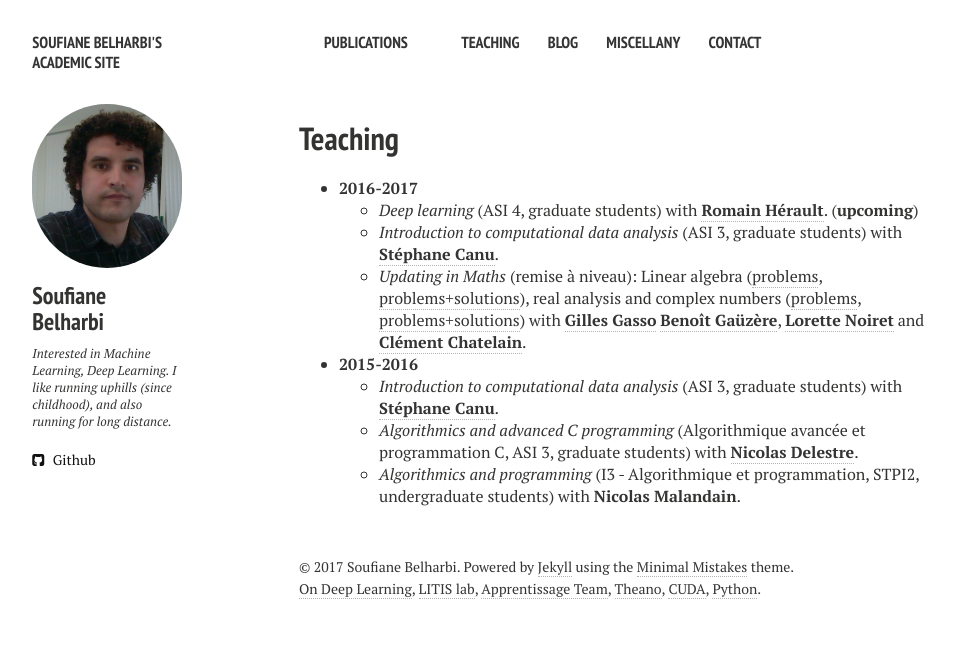
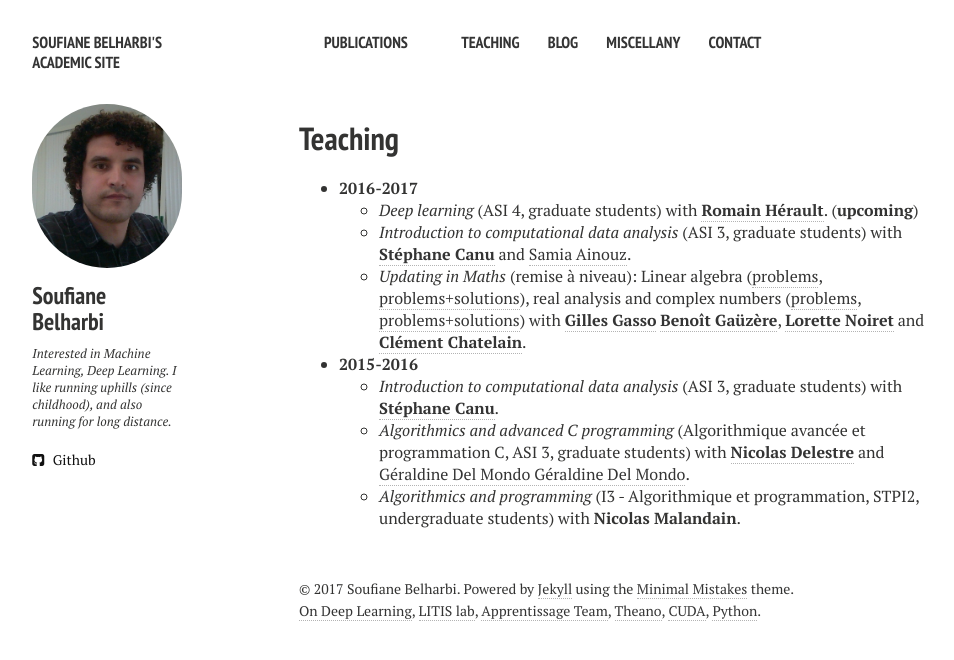
Before and after one commit to sbelharbi/sbelharbi.github.io, a Jekyll site: the page built from teaching.md, in a window 1280 px wide. Shown: the top 660 px of the page, without its empty margins (21-975 px from the left). Built offline with Jekyll 4.4.1, drawn with Linux system fonts in a browser that asks for light colours; nearby versions of some CDN libraries.

Commit message:
add GD and SA.

```diff
--- a/teaching.md
+++ b/teaching.md
@@ -9,7 +9,8 @@ comments: false
   * *Deep learning* (ASI 4, graduate students) with
   [**Romain Hérault**](https://asi.insa-rouen.fr/enseignants/~rherault/pelican/). (**upcoming**)
   * *Introduction to computational data analysis* (ASI 3, graduate students)
-    with [**Stéphane Canu**](http://asi.insa-rouen.fr/enseignants/~scanu/).
+    with [**Stéphane Canu**](http://asi.insa-rouen.fr/enseignants/~scanu/) and
+	[Samia Ainouz](http://pagesperso.litislab.fr/sainouz/).
   * *Updating in Maths* (remise à niveau): Linear algebra ([problems](/otherdocs/teaching2016-2017/anum.pdf),
   [problems+solutions](/otherdocs/teaching2016-2017/anum-sol.pdf)),
   real analysis and complex numbers
@@ -24,6 +25,7 @@ comments: false
     with [**Stéphane Canu**](http://asi.insa-rouen.fr/enseignants/~scanu/).
   * *Algorithmics and advanced C programming* (Algorithmique avancée et
   programmation C, ASI 3, graduate students) with
-  [**Nicolas Delestre**](http://asi.insa-rouen.fr/enseignants/~delestre/).
+  [**Nicolas Delestre**](http://asi.insa-rouen.fr/enseignants/~delestre/) and [Géraldine Del Mondo
+Géraldine Del Mondo](https://sites.google.com/site/geraldinedelmondo/).
   * *Algorithmics and programming* (I3 - Algorithmique et programmation,
   STPI2, undergraduate students) with **Nicolas Malandain**.
```
